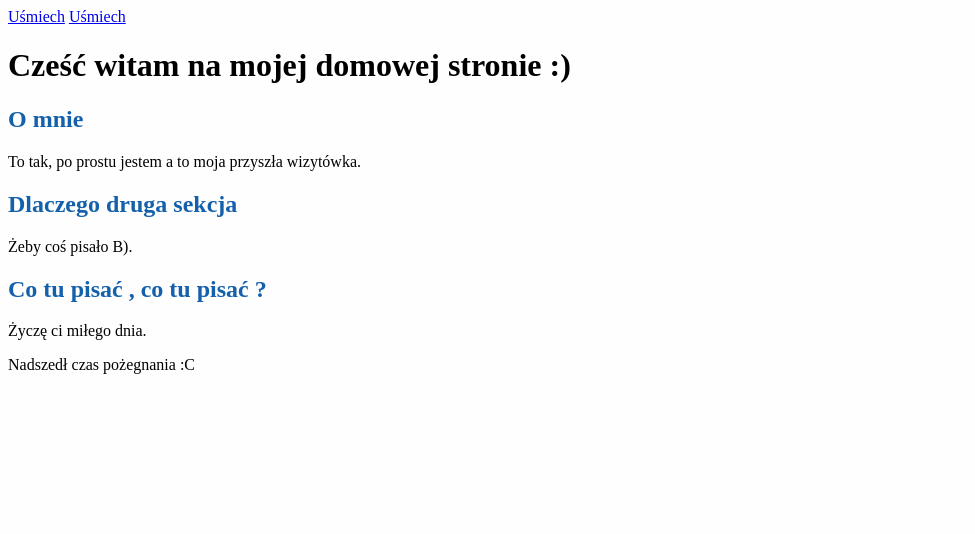
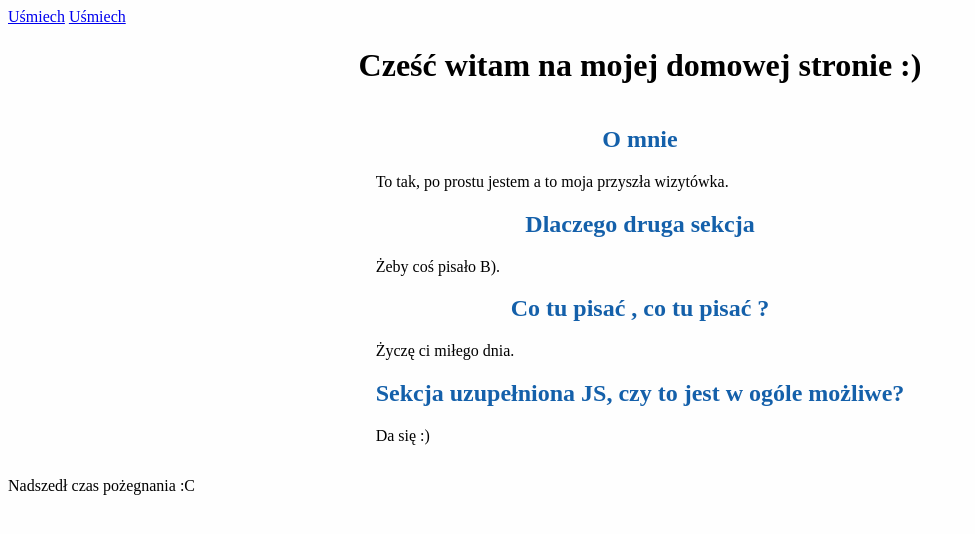
Before and after one commit to PawelSlowik2002/homepage, a plain HTML site: page homepage/index.html in a window 1280 px wide. Shown: the whole page, without its empty margins (0-975 px from the left). Drawn offline with Linux system fonts and the light colour scheme.

Commit message:
Center article text

```diff
--- a/homepage/index.html
+++ b/homepage/index.html
@@ -30,6 +30,10 @@
         <h2 class="article__title">Co tu pisać , co tu pisać ?</h2>
         <p class="article__text">Życzę ci miłego dnia.</p>
       </section>
+      <section class="section">
+        <h2 class="article__title">Sekcja uzupełniona JS, czy to jest w ogóle możliwe? </h2>
+        <p class="article__text article__text--js" ></p>
+      </section>
     </article>
     </main>
     <footer class="footer">
--- a/homepage/main.js
+++ b/homepage/main.js
@@ -1 +1,5 @@
-console.log("hej")
+console.log("hej");
+
+var takeClass = document.querySelector(".article__text--js");
+
+takeClass.innerHTML = "Da się :)";
--- a/homepage/style.css
+++ b/homepage/style.css
@@ -5,3 +5,16 @@ body{
 h2{
     color: #1460aa;
 }
+.header{
+
+}
+.header__title{
+    text-align: center;
+}
+.main{
+    display: flex;
+    justify-content: center;
+}
+.article__title{
+    text-align: center;
+}
```
Also changed, not shown: homepage/usmiech.html (+3 -0 lines).
